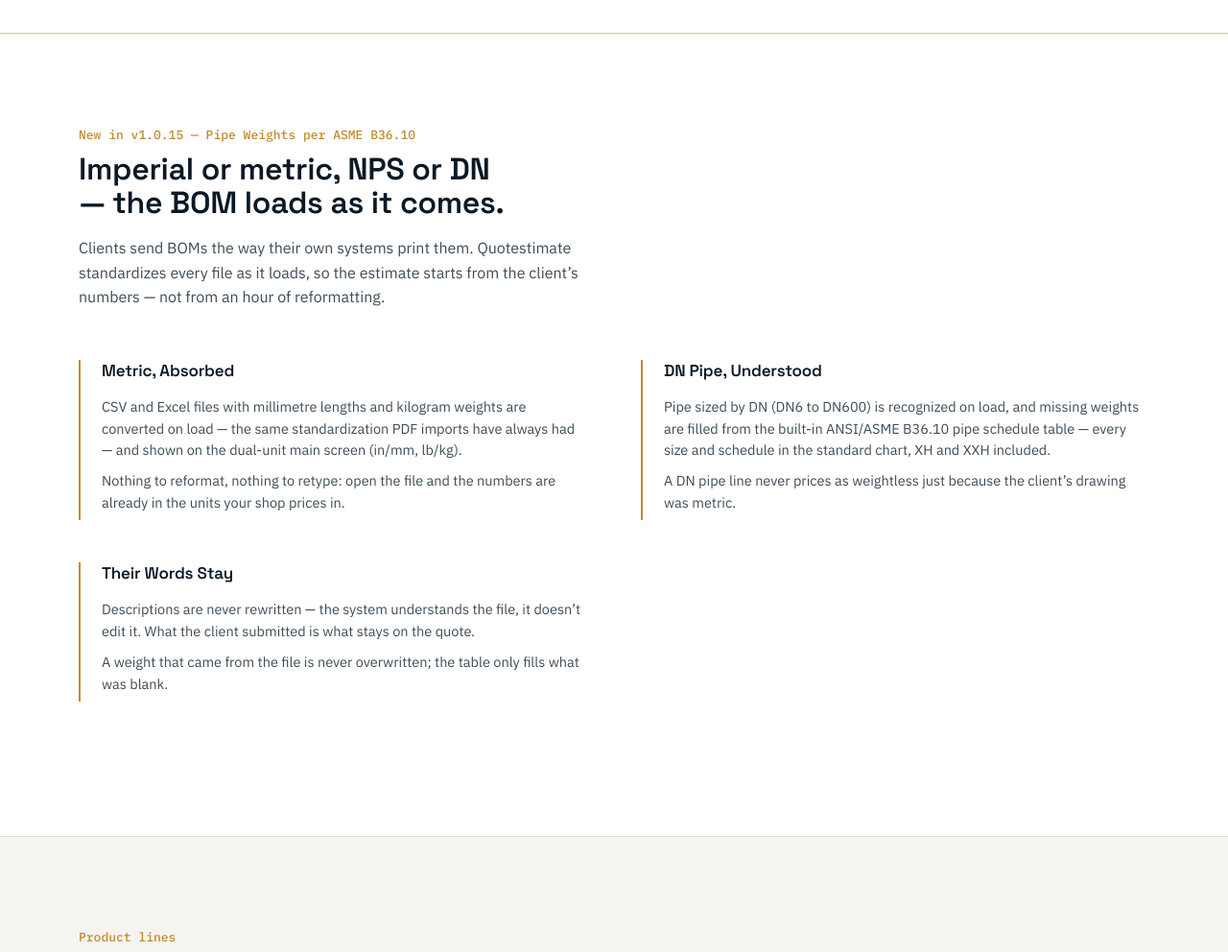
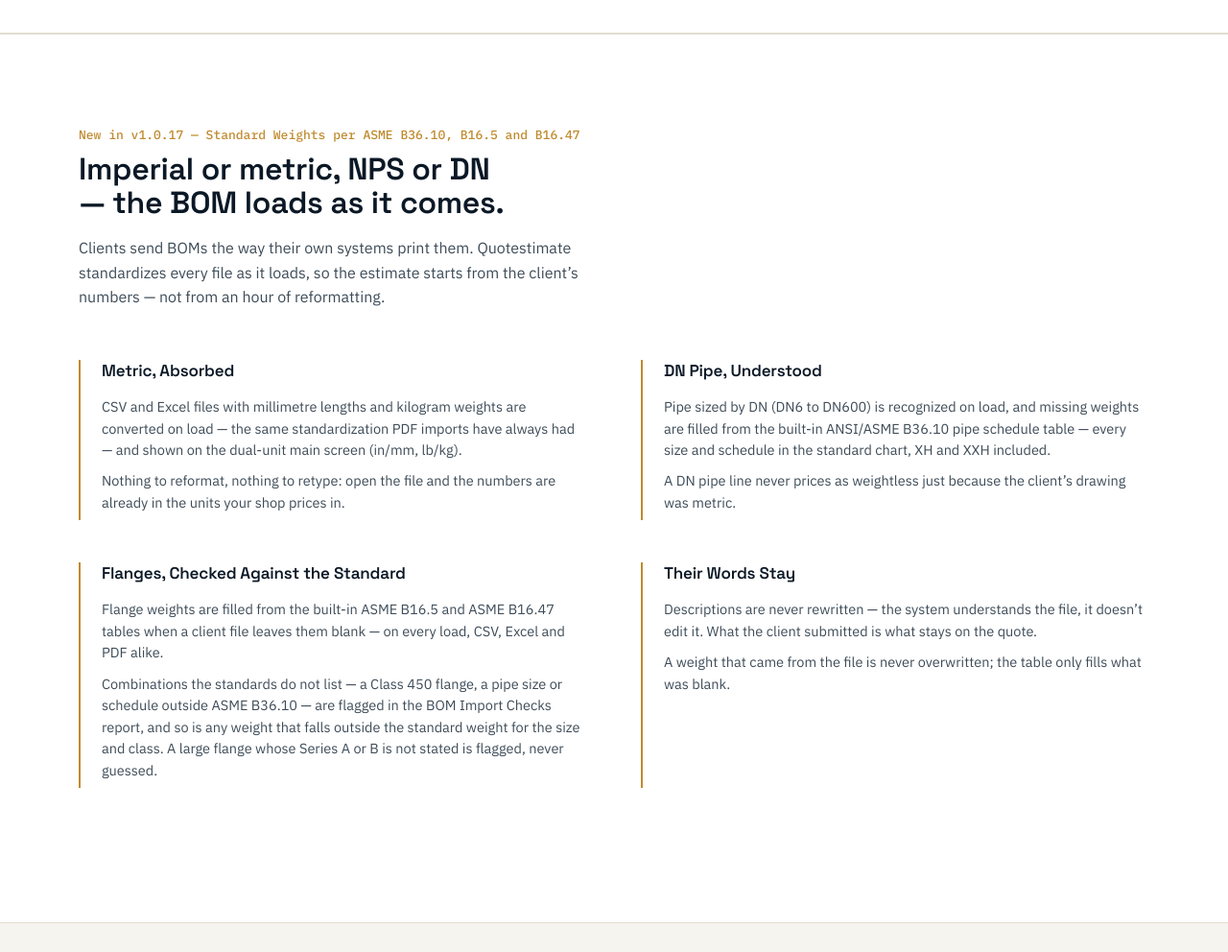
Before and after one commit to grgquema-png/quotestimate-site, a plain HTML site: page index.html in a window 1280 px wide. Shown: the part 8960-9952 px from the top of the page at 96% size. Drawn offline with Linux system fonts and the light colour scheme.

Commit message:
Add files via upload

```diff
--- a/index.html
+++ b/index.html
@@ -654,7 +654,7 @@
 
 <section id="metric-dn" style="background:#fff;border-top:1px solid #E3DED2;border-bottom:1px solid #E3DED2;">
   <div class="wrap">
-    <div class="sec-label">New in v1.0.15 — Pipe Weights per ASME B36.10</div>
+    <div class="sec-label">New in v1.0.17 — Standard Weights per ASME B36.10, B16.5 and B16.47</div>
     <h2 class="sec-h">Imperial or metric, NPS or DN — the BOM loads as it comes.</h2>
     <p class="sec-sub">Clients send BOMs the way their own systems print them. Quotestimate standardizes every file as it loads, so the estimate starts from the client’s numbers — not from an hour of reformatting.</p>
     <div class="cap-grid">
@@ -670,6 +670,13 @@
         <ul>
           <li>Pipe sized by DN (DN6 to DN600) is recognized on load, and missing weights are filled from the built-in ANSI/ASME B36.10 pipe schedule table — every size and schedule in the standard chart, XH and XXH included.</li>
           <li>A DN pipe line never prices as weightless just because the client’s drawing was metric.</li>
+        </ul>
+      </div>
+      <div class="cap-group">
+        <h3>Flanges, Checked Against the Standard</h3>
+        <ul>
+          <li>Flange weights are filled from the built-in ASME B16.5 and ASME B16.47 tables when a client file leaves them blank — on every load, CSV, Excel and PDF alike.</li>
+          <li>Combinations the standards do not list — a Class 450 flange, a pipe size or schedule outside ASME B36.10 — are flagged in the BOM Import Checks report, and so is any weight that falls outside the standard weight for the size and class. A large flange whose Series A or B is not stated is flagged, never guessed.</li>
         </ul>
       </div>
       <div class="cap-group">
```
Also changed, not shown: llms.txt.
